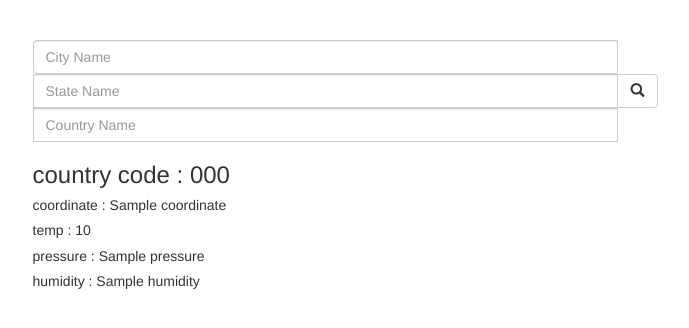
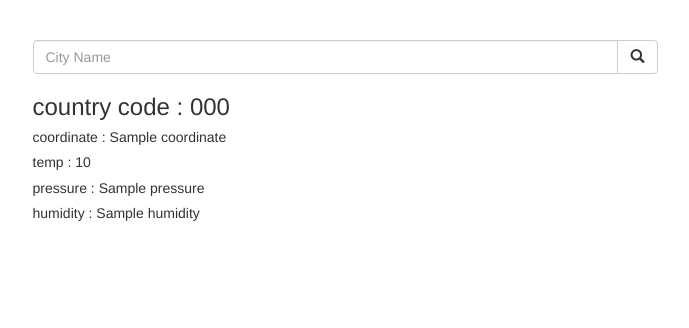
Before and after one commit to AnaghaARao/Weather-App, a Django app: template main/templates/main/index.html in a window 1280 px wide. Shown: the part 70-398 px from the top of the page, without its empty margins (295-984 px from the left). Run offline with Django 3.2, Linux system fonts and the light colour scheme; the template is opened without the code that fills it: most values are stand-ins (such as "Sample title", 1, 10 or a date in 2020); some libraries are stand-ins or nearby versions.

Commit message:
Updated frontend

```diff
--- a/main/templates/main/index.html
+++ b/main/templates/main/index.html
@@ -26,8 +26,8 @@
       {% csrf_token %}
       <div class="input-group">
         <input type="text" class="form-control" name="city" placeholder="City Name">
-        <input type="text" class="form-control" name="state" placeholder="State Name">
-        <input type="text" class="form-control" name="country" placeholder="Country Name">
+        <!-- <input type="text" class="form-control" name="state" placeholder="State Name">
+        <input type="text" class="form-control" name="country" placeholder="Country Name"> -->
         <div class="input-group-btn">
           <button class="btn btn-default" type="submit">
             <i class="glyphicon glyphicon-search"></i>
--- a/main/views.py
+++ b/main/views.py
@@ -14,13 +14,11 @@ load_dotenv()
 def index(request):
     if request.method == 'POST':
         city = request.POST['city']
-        state = request.POST['state']
-        country = request.POST['country']
         # getting api key
         api_key = os.getenv("API_KEY")
         # source contain JSON data from API
 
-        source = urllib.request.urlopen('http://api.openweathermap.org/geo/1.0/direct?q='+ city + ',' + state + ',' + country + '&limit=5&appid=' + api_key).read()
+        source = urllib.request.urlopen('http://api.openweathermap.org/geo/1.0/direct?q='+ city + '&limit=5&appid=' + api_key).read()
 
         # converting JSON data to a dictionary
         list_of_data = json.loads(source)
```
